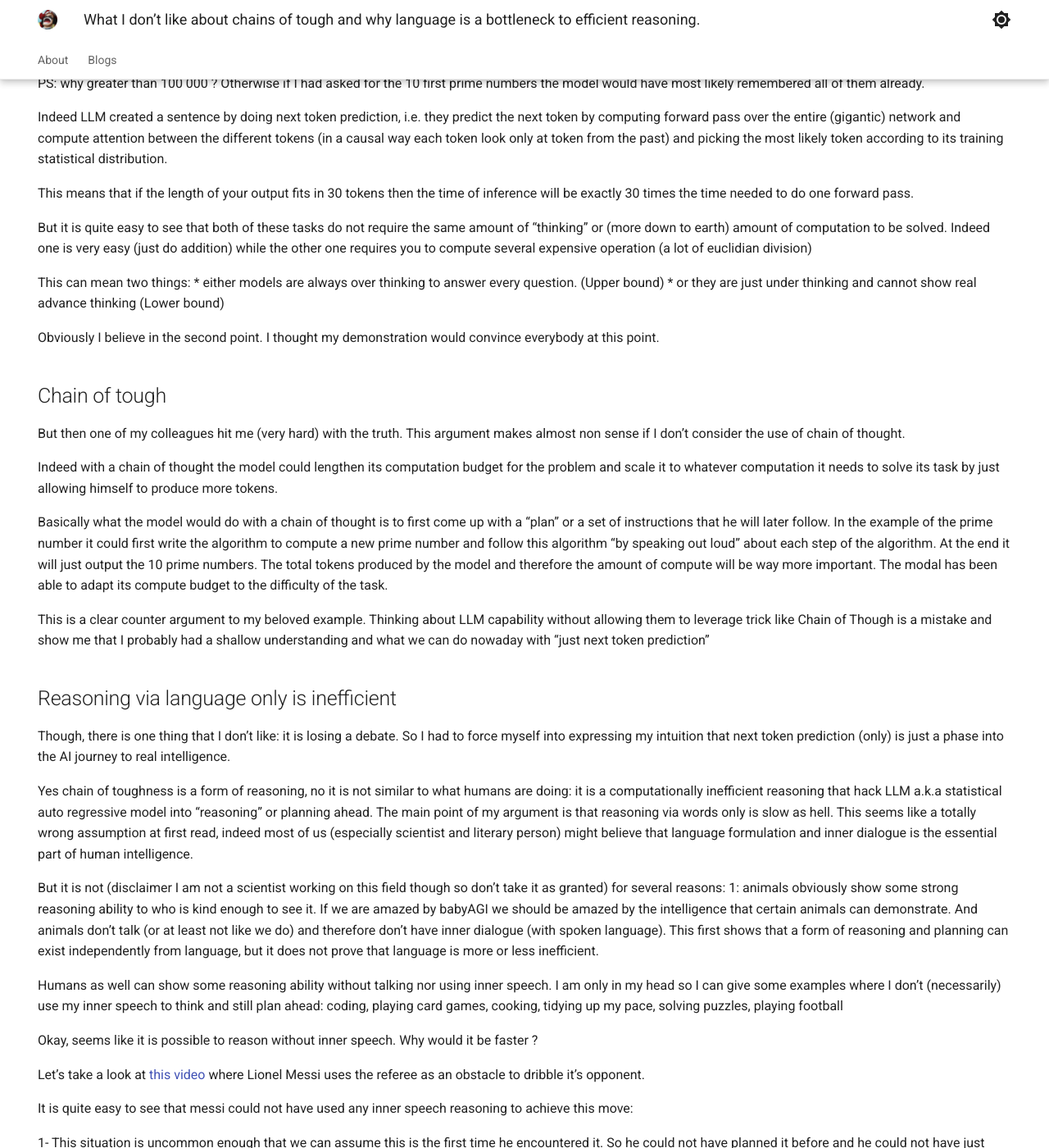
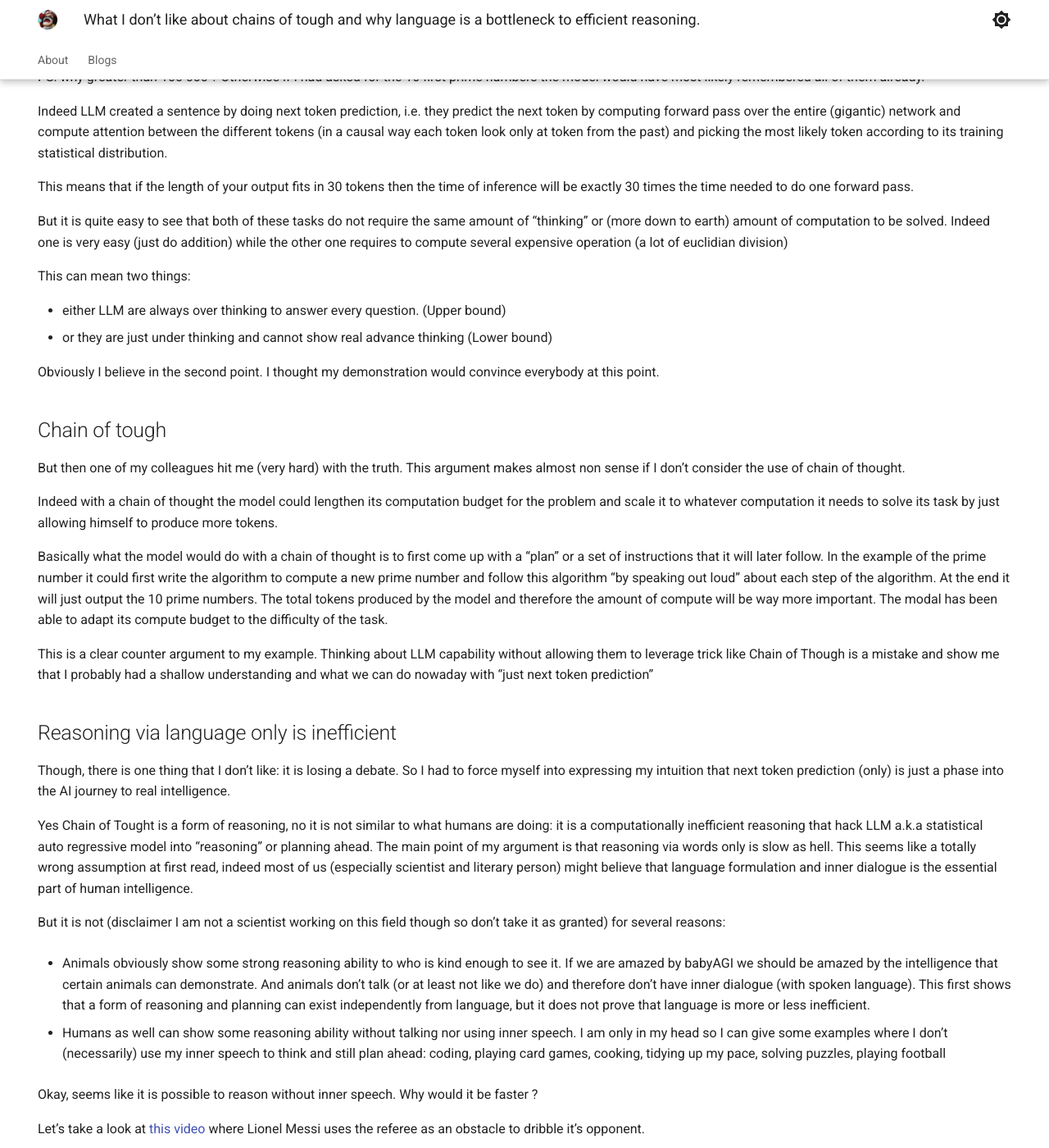
Before and after one commit to samsja/samsja.github.io, an MkDocs documentation site: the page built from docs/blogs/cot/blog.md, in a window 1280 px wide and 1400 px high, scrolled down 1573 px. Shown: the whole window at 82% size. Built offline with MkDocs 1.6.1 and Material for MkDocs 9.7.7, drawn with Linux system fonts in a browser that asks for light colours; some of the changed text lies outside the part shown.

Commit message:
feat: add polish blog post
Signed-off-by: samsja <sami.jaghouar@hotmail.fr>

```diff
--- a/docs/blogs/cot/blog.md
+++ b/docs/blogs/cot/blog.md
@@ -10,28 +10,27 @@ hide:
 
 ---
 
-What I don’t like about chains of tough (in its current form) and why language is a bottleneck to reasoning (in the way it is used in 2023 autoregressive LLM).
+[Chain of thought](https://arxiv.org/abs/2201.11903) (COT) is a formidable yet simple idea that empowers autoregressive LLM (gpt-like) models by allowing them to “reason” by explaning (in language) step by step how to solve a give problem.
+It has unlocked a lot of use cases that LLM (even instruct one) could not solve initially. It might have actually surprise AI researchers by how well it is working and has become a essential tool for AI practitioners.
 
-
-Chain of thought is a formidable yet simple idea that empowers autoregressive LLM (gpt-like) models by allowing them to “reason”.
-It has unlocked a lot of use cases that LLM (even instruct one) could not solve initially. It might actually surprise AI researchers on how well it is working and has become a beloved tool for AI practitioners/builders.
-
-As an engineer I do believe that COT will play a major role in converting current LLM capability into real world usage (and into money as well). Nevertheless I will in this blog post let my scientific self speak and explain why I believe that COT and the agent wave is mainly a hack of LLM to make them express reasoning in a counter intuitive and inefficient way.
+As an engineer I do believe that COT will play a major role in converting current LLM capability into real world usage (and into money as well). Nevertheless I will in this blog post let my scientific self speak and explain why I believe that COT and the agent wave is mainly a hack of LLM to make them express reasoning in a inefficient way.
 
 
 ![image](einstein.png){: style="height:40%;width:40%"}
 
 [tweet](https://twitter.com/ylecun/status/1652183354370916354?s=20)
 
-## I thought LLM can’t reason
+## I thought that LLM can’t reason
 
-It all started in the Jina AI office in Berlin in a heated after work AI debate with two colleagues of mine. The discussion quickly turned (as always in this office) into a debate around the capacity of current LLM and how far are we from human-like inteligence.
+It all started in the [Jina AI](https://jina.ai/) office in Berlin in a heated after work AI debate with two colleagues of mine. The discussion quickly turned (as always in this office) into a debate around the capacity of current LLM and how far are we from human-like inteligence.
 
 Even though I am amazed, like everybody, of the capacity of the GPT-like model I am in the camp of “We are still very far away from human intelligence let alone what people fantasize as AGI”.
 
-At some point one of my colleagues started explaining that with the help of tool like langchain or agent chains, current LLMs expose human-like cognitive ability like reasoning, reflection , ability to correct itself … and I had to step up and use my (what I thought was) deadly argument to show that LLM are still dumb in some way.
+At some point one of my colleagues started explaining that with the help of tool like Chain of Though and agents, current LLMs expose human-like cognitive ability like reasoning, reflection , ability to correct itself … and I had to step up and use my (what I thought was) deadly argument to show that LLM are still dumb in some way.
 
-It requires the same amount of compute for a LLM to perform the two following task:
+---
+
+Did you know that it requires the same amount of compute for a LLM to perform the two following task ?
 
 * Pick the first 10 numbers greater than 100 000
 * Pick the first 10 prime numbers greater than 100 000
@@ -42,10 +41,11 @@ Indeed LLM created a sentence by doing next token prediction, i.e. they predict
 
 This means that if the length of your output fits in 30 tokens then the time of inference will be exactly 30 times the time needed to do one forward pass.
 
-But it is quite easy to see that both of these tasks do not require the same amount of “thinking” or (more down to earth)  amount of computation to be solved. Indeed one is very easy (just do addition) while the other one requires you to compute several expensive operation (a lot of euclidian division)
+But it is quite easy to see that both of these tasks do not require the same amount of “thinking” or (more down to earth)  amount of computation to be solved. Indeed one is very easy (just do addition) while the other one requires to compute several expensive operation (a lot of euclidian division)
 
 This can mean two things:
- * either models are always over thinking to answer every question. (Upper bound)
+
+* either LLM are always over thinking to answer every question. (Upper bound)
 * or they are just under thinking and cannot show real advance thinking (Lower bound)
 
 Obviously I believe in the second point. I thought my demonstration would convince everybody at this point.
@@ -56,22 +56,23 @@ But then one of my colleagues hit me (very hard)  with the truth. This argument
 
 Indeed with a chain of thought the model could lengthen its computation budget for the problem and scale it to whatever computation it needs to solve its task by just allowing himself to produce more tokens.
 
-Basically what the model would do with a chain of thought is to first come up with a “plan” or a set of instructions that he will later follow. In the example of the prime number it could first write the algorithm to compute a new prime number and follow this algorithm “by speaking out loud” about each step of the algorithm. At the end it will just output the 10 prime numbers. The total tokens produced by the model  and therefore the amount of compute will be way more important. The modal has been able to adapt its compute budget to the difficulty of the task.
+Basically what the model would do with a chain of thought is to first come up with a “plan” or a set of instructions that it will later follow. In the example of the prime number it could first write the algorithm to compute a new prime number and follow this algorithm “by speaking out loud” about each step of the algorithm. At the end it will just output the 10 prime numbers. The total tokens produced by the model  and therefore the amount of compute will be way more important. The modal has been able to adapt its compute budget to the difficulty of the task.
 
-This is a clear counter argument to my beloved example. Thinking about LLM capability without allowing them to leverage trick like Chain of Though is a mistake and show me that I probably had a shallow understanding and what we can do nowaday with “just next token prediction”
+This is a clear counter argument to my example. Thinking about LLM capability without allowing them to leverage trick like Chain of Though is a mistake and show me that I probably had a shallow understanding and what we can do nowaday with “just next token prediction”
 
 
 ## Reasoning via language only is inefficient
 
 Though, there is one thing that I don’t like: it is losing a debate. So I had to force myself into expressing my intuition that next token prediction (only) is just a phase into the AI journey to real intelligence.
 
-Yes chain of toughness is a form of reasoning, no it is not similar to what humans are doing: it is a computationally inefficient reasoning that hack LLM a.k.a statistical auto regressive model into “reasoning” or planning ahead.
+Yes Chain of Tought is a form of reasoning, no it is not similar to what humans are doing: it is a computationally inefficient reasoning that hack LLM a.k.a statistical auto regressive model into “reasoning” or planning ahead.
 The main point of my argument is that reasoning via words only is slow as hell. This seems like a totally wrong assumption at first read, indeed most of us (especially scientist and literary person) might believe that language formulation and inner dialogue is the essential part of human intelligence.
 
 But it is not (disclaimer I am not a scientist working on this field though so don’t take it as granted) for several reasons:
-1: animals obviously show some strong reasoning ability to who is kind enough to see it. If we are amazed by babyAGI we should be amazed by the intelligence that certain animals can demonstrate. And animals don’t talk (or at least not like we do) and therefore don’t have inner dialogue (with spoken language). This first shows that a form of reasoning and planning can exist independently from language, but it does not prove that language is more or less inefficient.
 
-Humans as well can show some reasoning ability without talking nor using inner speech. I am only in my head so I can give some examples where I don’t (necessarily) use my inner speech to think and still plan ahead: coding, playing card games, cooking, tidying up my pace, solving puzzles, playing football
+* Animals obviously show some strong reasoning ability to who is kind enough to see it. If we are amazed by babyAGI we should be amazed by the intelligence that certain animals can demonstrate. And animals don’t talk (or at least not like we do) and therefore don’t have inner dialogue (with spoken language). This first shows that a form of reasoning and planning can exist independently from language, but it does not prove that language is more or less inefficient.
+
+* Humans as well can show some reasoning ability without talking nor using inner speech. I am only in my head so I can give some examples where I don’t (necessarily) use my inner speech to think and still plan ahead: coding, playing card games, cooking, tidying up my pace, solving puzzles, playing football
 
 Okay, seems like it is possible to reason without inner speech. Why would it be faster ?
 
@@ -79,9 +80,9 @@ Let’s take a look at [this video](https://www.youtube.com/watch?v=rXABuzSoVOk)
 
 It is quite easy to see that messi could not have used any inner speech reasoning to achieve this move:
 
-1- This situation is uncommon enough that we can assume this is the first time he encountered it. So he could not have planned it before and he could not have just executed it without thinking ahead.
-2- It is not luck or a random move. Messi is probably the best football player ever and he is known to pull out some trick that nobody has seen before: he is a very intelligent player
-3- Last but not least, he took less than half a second to decided
+* This situation is uncommon enough that we can assume this is the first time he encountered it. So he could not have planned it before and he could not have just executed it without thinking ahead.
+* It is not luck or a random move. Messi is probably the best football player ever and he is known to pull out some trick that nobody has seen before: he is a very intelligent player
+* Last but not least, he took less than half a second to decided
 
 Between the time he received the ball turned his back, saw his opponent in front of him, decided to dribble rather than doing a pass, saw the referee, saw that he could trick the defender into bumping into the referee, decide that is was worth it, execute it, only half a second had pass. How many words can you pronounce internally during half a second ? max 10 if you are a fast thinker ? Do you think that it is enough to plan ahead for such a brilliant move ?
 
@@ -91,9 +92,9 @@ Yes humans excel at reasoning when they are able to leverage inner or outer spee
 
 ## Language is a bottleneck to reasoning
 
-Language exists because humans need to communicate with each other. Written language exists as a way to put on paper the oral language: speech. This means that all of our language is conditioned by our ability to create sound with our vocal cord. Human only reasoning via language would basically mean that our intelligence is more conditioned by the muscle of our mouse rather than by the size of our brain ?
+Language exists because humans need to communicate with each other. Written language exists as a way to put on paper the oral language: speech. This means that all of our language is conditioned by our ability to create sound with our vocal cord. If Human were only reasoning via language it would basically mean that our intelligence is more conditioned by the muscle of our mouse rather than by the size of our brain.
 
-Human intelligence is first non verbal. it becomes verbal when we need to express it, tell it, write it on paper to not forget about it. But it is essentially non verbal. Reasoning at the token space is a very slow process that is not suitable for the long term planning that is needed for human intelligence.
+Human intelligence is first non verbal. it becomes verbal when we need to express it, tell it, write it on paper to not forget about it. But it is essentially non verbal. Reasoning at the words (or token) space is a very slow process that is not suitable for the long term planning that is needed for human intelligence.
 
 Reasoning should happen in its own embedding different from the token space which is different for each problem. List of tokens is too high dimension compared to the dimension required to perform reasoning on a task specific problem.
 
@@ -109,4 +110,4 @@ COT is a way to make next token LLM reasons better than they do off the shelf. B
 
 LLMs are great powerful tools, but they won’t be the last solution to what everybody expects from a fully intelligent AI system and I am not even speaking about AGI or superhuman intelligence.
 
-Though I have to say it is impressive what we can do with LLN nowaday.
+Though I have to say it is impressive what we can do with LLM nowaday and Chain of Thought is arguably a breakthrough.
--- a/mkdocs.yml
+++ b/mkdocs.yml
@@ -26,6 +26,7 @@ theme:
 markdown_extensions:
   - attr_list
   - md_in_html
+  - admonition
 
 plugins:
   - glightbox
```
